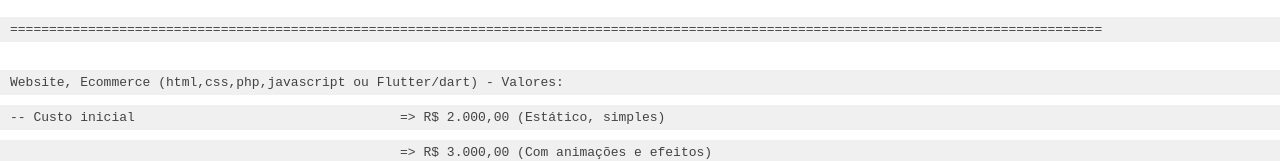
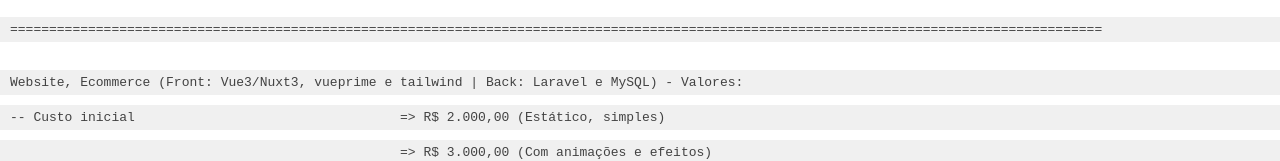
Before and after one commit to duditon/duditonstudio.com, a plain HTML site: page index.html in a window 1280 px wide. Shown: the part 741-902 px from the top of the page. Drawn offline with Linux system fonts and the light colour scheme.

Commit message:
Update index.html

```diff
--- a/index.html
+++ b/index.html
@@ -57,7 +57,7 @@
         <br>
         <pre>============================================================================================================================================</pre>
         <br>
-        <pre>Website, Ecommerce (html,css,php,javascript ou Flutter/dart) - Valores:</pre>
+        <pre>Website, Ecommerce (Front: Vue3/Nuxt3, vueprime e tailwind | Back: Laravel e MySQL) - Valores:</pre>
         <pre>-- Custo inicial                                  => R$ 2.000,00 (Estático, simples)</pre>
         <pre>                                                  => R$ 3.000,00 (Com animações e efeitos)</pre>
         <pre>-- Adicionais: -------------------------------------------------------------------------------------------------</pre>
```
